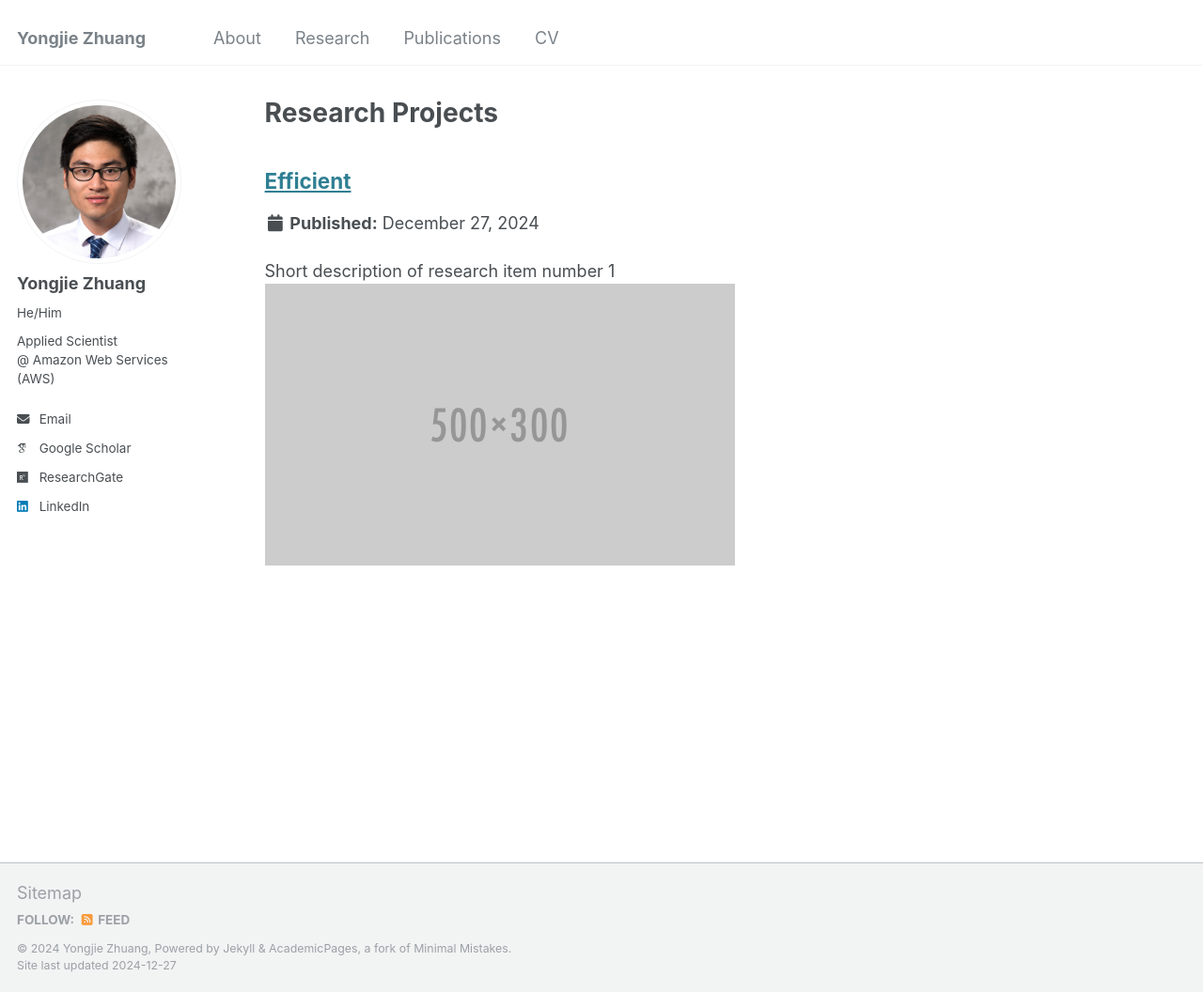
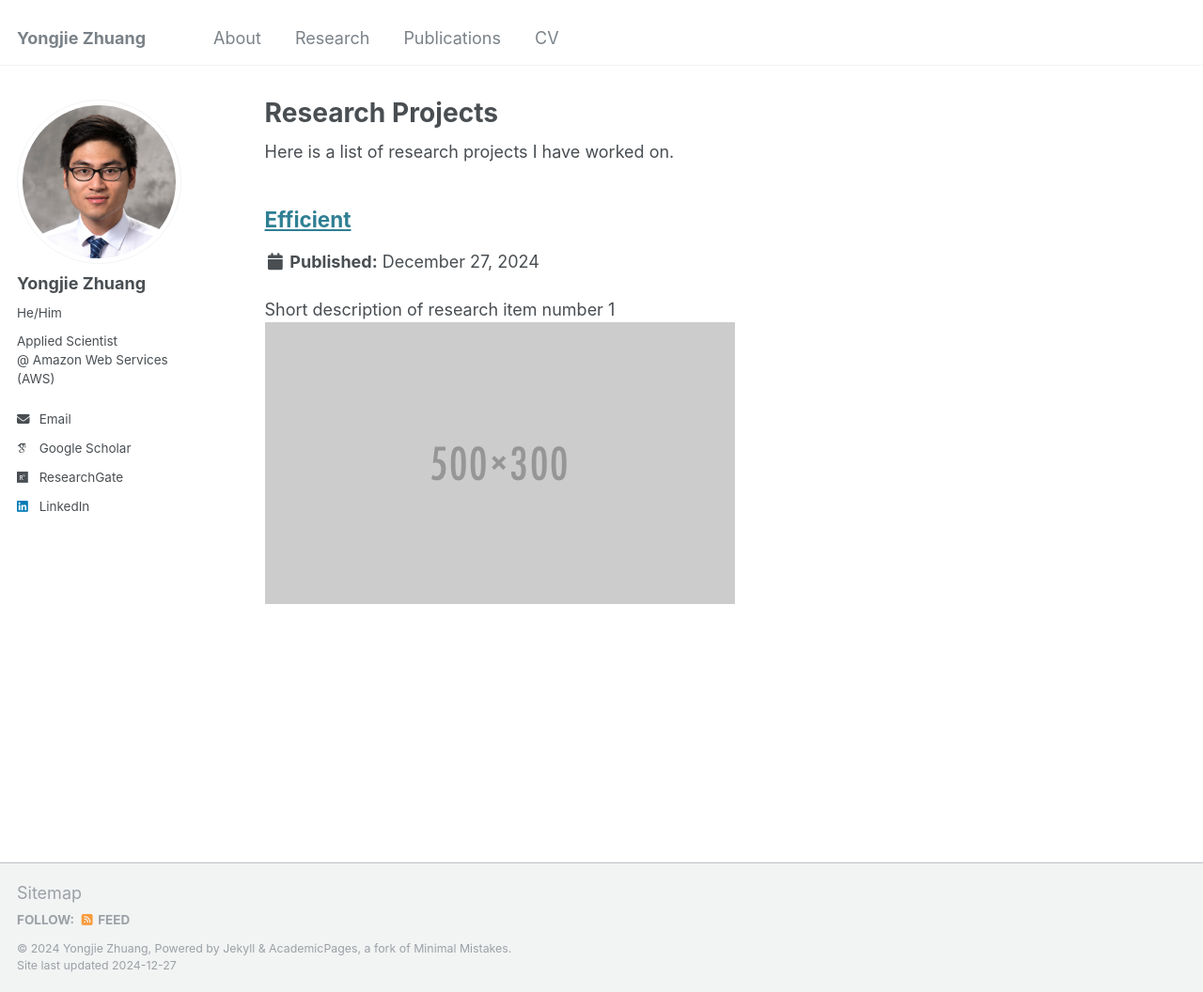
Before and after one commit to Yongjie-Zhuang/Yongjie-Zhuang.github.io, a Jekyll site: the page built from _pages/research.html, in a window 1280 px wide and 1056 px high. Shown: the whole window at 94% size. Built offline with Jekyll 4.4.1, drawn with Linux system fonts in a browser that asks for light colours; some web fonts are replaced.

Commit message:
Rename portfolio to research

```diff
--- a/_pages/portfolio.html
+++ b/_pages/research.html
@@ -4,6 +4,7 @@ title: "Research Projects"
 permalink: /research/
 author_profile: true
 ---
+Here is a list of research projects I have worked on.
 
 {% include base_path %}
 
```
